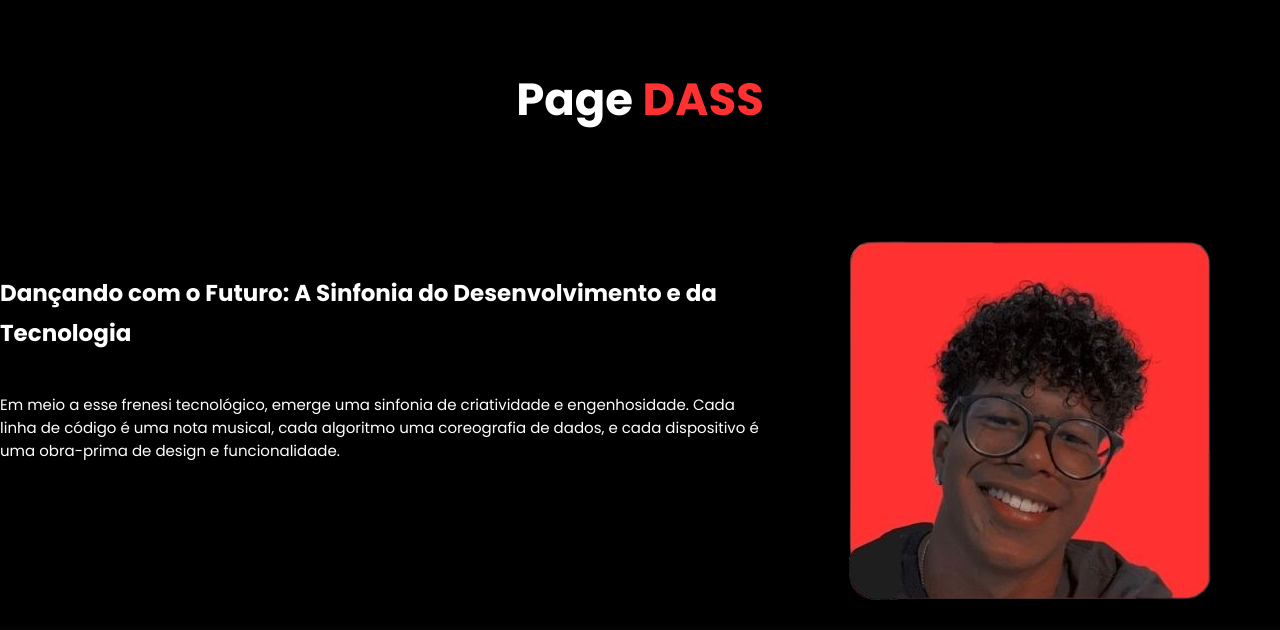
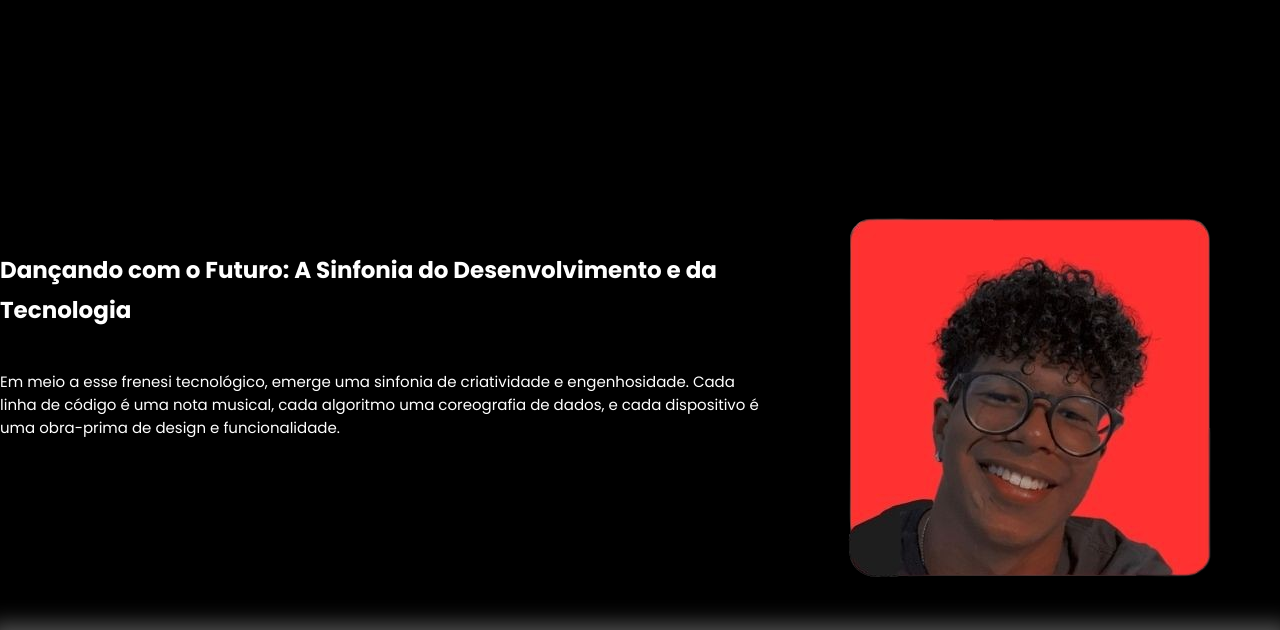
Before and after one commit to Daavzin/Portifoliodass, a plain HTML site: page PortfolioSite/index.html in a window 1280 px wide. Shown: the part 170-800 px from the top of the page. Drawn offline with nearby package versions, Linux system fonts and the light colour scheme; a web font is replaced by a local one.

Commit message:
Update index.html

```diff
--- a/PortfolioSite/index.html
+++ b/PortfolioSite/index.html
@@ -49,7 +49,7 @@
         <section class="topo-do-site" >
             <div class="interface">
                 <div class="titulo-site" id="home" >
-                    <h2>Page <span>DASS</span></h2>
+                            <h9 style="color: black;">home</h9>
                 </div>
                 <!-- titulo -->
                 <div class="flex">
```
